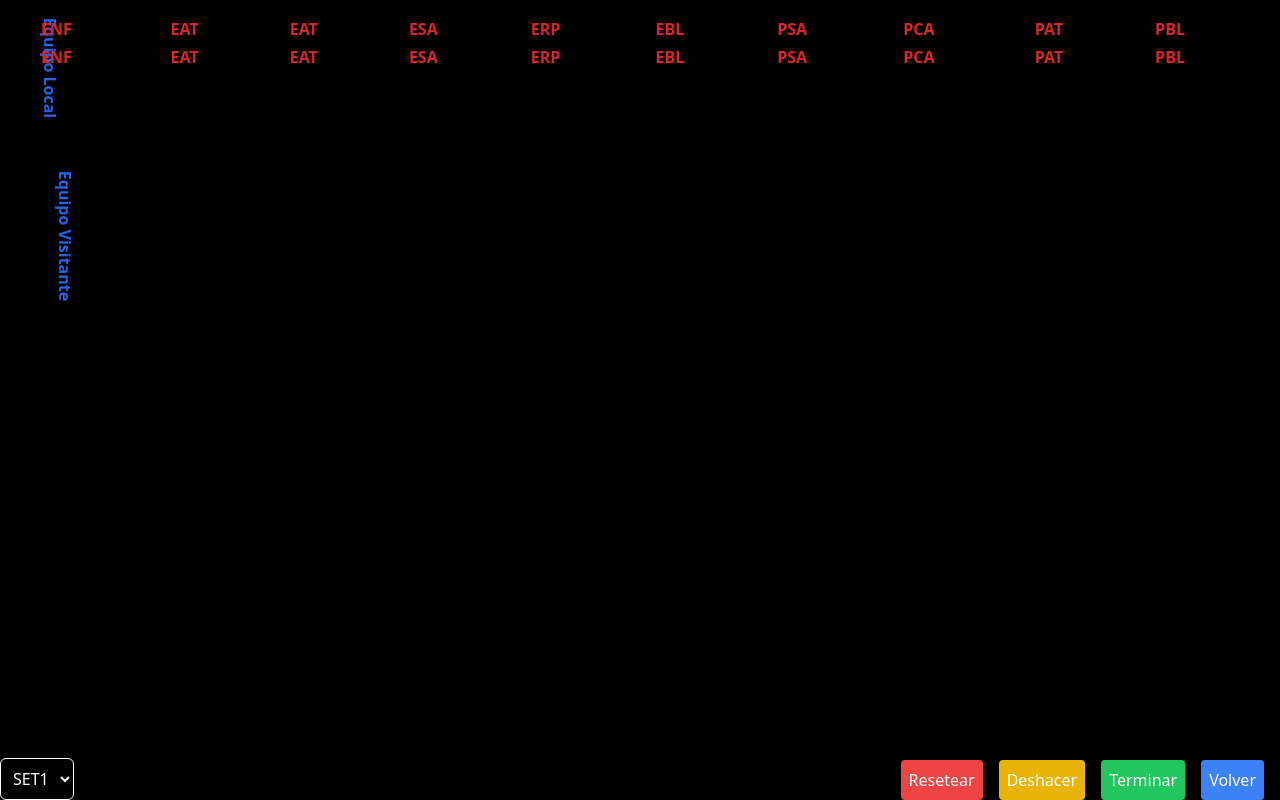
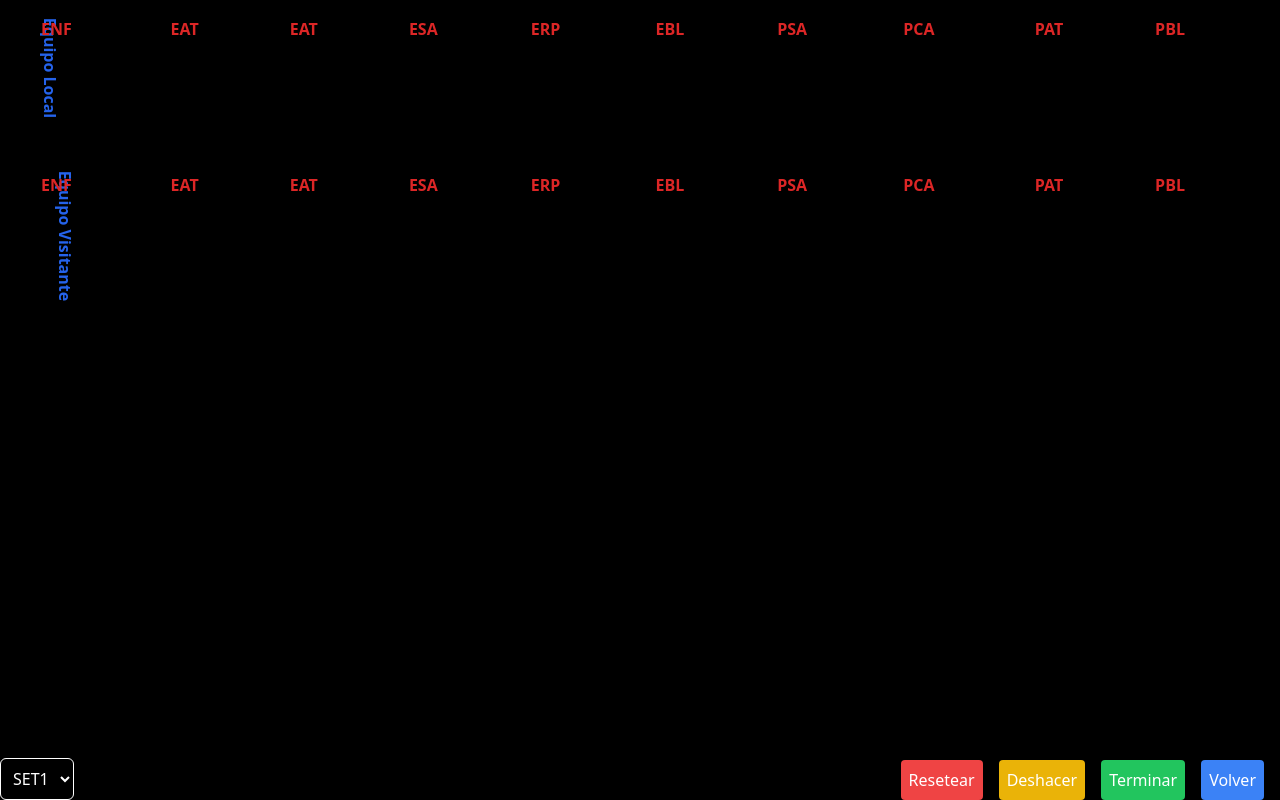
Before and after one commit to ThomasLlopiz/voley-app, a React (Vite) app: page /partido in a window 1280 px wide. Built offline with nearby package versions, Linux system fonts and the light colour scheme.

Commit message:
me olvide el margin-top

```diff
--- a/src/pages/Partido.jsx
+++ b/src/pages/Partido.jsx
@@ -171,7 +171,7 @@ export const Partido = () => {
             <h2 className="text-center rotate-90 font-bold text-blue-600 absolute left-0 top-52">
               {equipoVisitante}
             </h2>
-            <table className="w-full mx-auto text-left relative ml-10">
+            <table className="w-full mx-auto text-left relative ml-10 mt-32">
               <thead>
                 <tr>
                   {[
```
